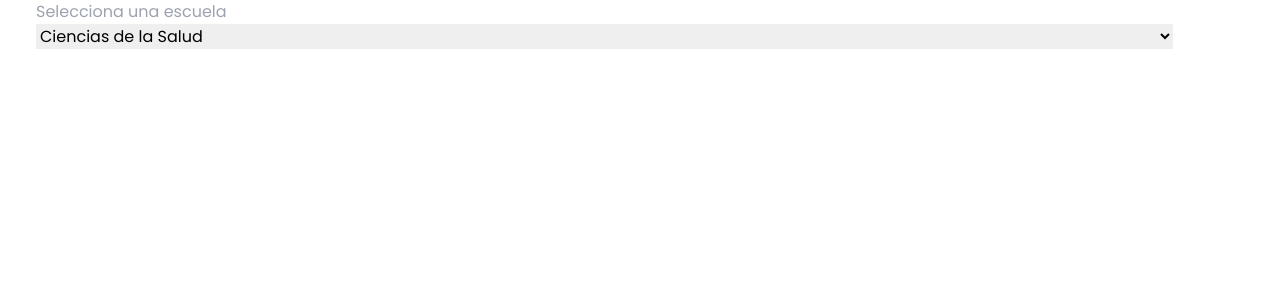
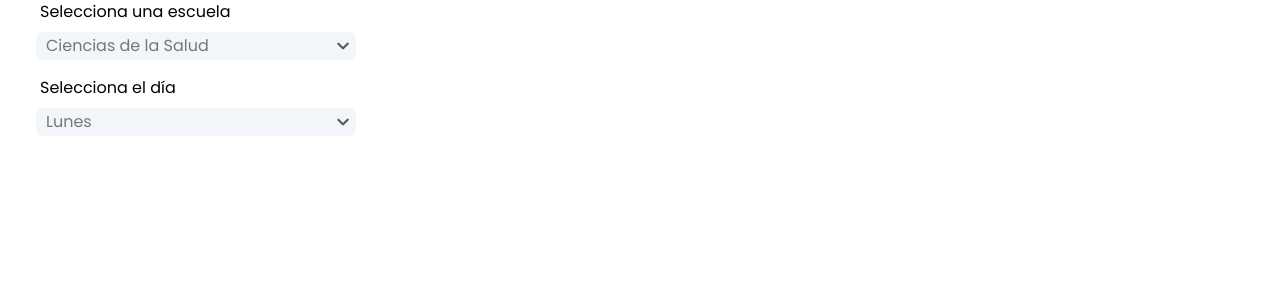
Before and after one commit to jyaru1110/PlataformaPosgrados, a React (Vite) app in the folder react-app/: page /filtrar-horario in a window 1280 px wide. Shown: the top 300 px of the page. Built offline with nearby package versions, Linux system fonts and the light colour scheme.

Commit message:
dropdown dia y escuelas terminado

```diff
--- a/react-app/src/components/form/Dropdown.jsx
+++ b/react-app/src/components/form/Dropdown.jsx
@@ -1,9 +1,15 @@
+import { useState } from 'react';
 export default function Dropdown(props) {
-    const { options, name, label } = props;
+    const { options, name, label, child_to_parent } = props;
+
+    const handleChange = (e) => {
+        child_to_parent(options[e.target.value-1].name);
+    };
+
     return (
       <div className="flex flex-col ml-9">
-        <label className="font-poppins text-base text-gray-400" htmlFor={name}>{label}</label>
-        <select className="font-poppins text-base">
+        <label className="font-poppins text-base ml-1 mb-2" htmlFor={name}>{label}</label>
+        <select className="font-poppins text-base w-80 h-7 bg-primarylight text-gray1 rounded-md px-2.5 mb-4" onChange={handleChange}>
           {options.map(option => (
             <option key={option._id} value={option._id}>
               {option.name}
--- /dev/null
+++ b/react-app/src/components/form/DropdownDia.jsx
@@ -0,0 +1,15 @@
+import Dropdown from "./Dropdown";
+
+export default function DropdownEscuelas(props) {
+    const options = [{ _id: 1, name: 'Lunes' }, { _id: 2, name: 'Martes' }, { _id: 3, name: 'Miércoles'}, { _id: 4, name: 'Jueves'}, { _id: 5, name: 'Viernes'}, { _id: 6, name: 'Sábado'}];
+    const label = 'Selecciona el día';
+
+    const child_to_parent = (child_data) => {
+        props.func(child_data);
+    };
+
+
+  return (
+    <Dropdown options={options} label={label} child_to_parent = {child_to_parent}/>
+  );
+}
--- a/react-app/src/components/form/DropdownEscuelas.jsx
+++ b/react-app/src/components/form/DropdownEscuelas.jsx
@@ -1,8 +1,14 @@
 import Dropdown from "./Dropdown";
-export default function DropdownEscuelas() {
+
+export default function DropdownEscuelas(props) {
   const options = [{ _id: 1, name: 'Ciencias de la Salud' }, { _id: 2, name: 'Gobierno y Economía' }, { _id: 3, name: 'Bellas Artes'}, { _id: 4, name: 'Humanidades'}, { _id: 5, name: 'Derecho'}, { _id: 6, name: 'Empresariales'}, { _id: 7, name: 'ESDAI'}, { _id: 8, name: 'Filosofía'}, { _id: 9, name: 'Ingeniería'}];
   const label = 'Selecciona una escuela';
+
+  const child_to_parent = (child_data) => {
+    props.func(child_data);
+  };
+
   return (
-    <Dropdown options={options} label={label} />
+    <Dropdown options={options} label={label} child_to_parent = {child_to_parent}/>
   );
 }
--- a/react-app/src/hooks/useProximoServicio.js
+++ b/react-app/src/hooks/useProximoServicio.js
@@ -2,7 +2,7 @@ import { useState, useEffect } from 'react';
 import {get_fetch}  from './get_fetch';
 import { date_to_dd_month_yyyy } from '../utils/date_to_string';
 
-const host_back  = "localhost";
+const host_back  = "192.168.0.15";
 const port = "3900";
 
 export const useProximoServicio = () => {
--- a/react-app/src/hooks/useServiciosDia.js
+++ b/react-app/src/hooks/useServiciosDia.js
@@ -1,7 +1,7 @@
 import { useState, useEffect } from 'react';
 import {get_fetch}  from './get_fetch';
 
-const host_back  = "localhost";
+const host_back  = "192.168.0.15";
 const port = "3900";
 
 export const useServiciosDia = (dia) => {
--- a/react-app/src/index.css
+++ b/react-app/src/index.css
@@ -3,3 +3,8 @@
 @tailwind base;
 @tailwind components;
 @tailwind utilities;
+
+select {
+  @apply appearance-none;
+  background: url(../src/assets/Down_Arrow.png) no-repeat right #ddd;
+}
--- a/react-app/src/pages/FiltrarHorario/index.jsx
+++ b/react-app/src/pages/FiltrarHorario/index.jsx
@@ -1,9 +1,16 @@
 import DropdownEscuelas from '../../components/form/DropdownEscuelas';
+import DropdownDia from '../../components/form/DropdownDia';
+import { useState, useEffect } from 'react';
+
 export default function FiltrarHorario() {
-    const escuelas = ['Ingenieria','Ciencias','Artes'];
+    const [escuela, setEscuela] = useState('');
+    const [dia, setDia] = useState('');
+
+
     return (
       <div className="w-11/12 p-0">
-        <DropdownEscuelas/>
+        <DropdownEscuelas func = {setEscuela}/>
+        <DropdownDia func = {setDia}/>
       </div>
     );
   }
--- a/react-app/src/pages/HomeGestor/components/BarDiasSemana.jsx
+++ b/react-app/src/pages/HomeGestor/components/BarDiasSemana.jsx
@@ -27,7 +27,7 @@ export default function BarDiasSemana() {
         ))}
         </div>
         {loading ? <div className="m-auto h-8 w-8 animate-spin rounded-full border-4 border-solid border-current border-r-transparent align-[-0.125em] motion-reduce:animate-[spin_1.5s_linear_infinite]"></div> :
-        <div className="overflow-y-auto h-2/3 mt-1 sm:h-5/6">
+        <div className="overflow-y-auto mt-1">
         {servicios.servicio.length==0 ? <h1 className="text-center mt-2 font-poppins">No hay servicios para esta fecha</h1> :
         <div>
             {servicios.servicio.map((servicio) => (
--- a/react-app/src/pages/HomeGestor/components/ProximoServicio.jsx
+++ b/react-app/src/pages/HomeGestor/components/ProximoServicio.jsx
@@ -5,17 +5,23 @@ export default function ProximoServicio() {
     return (
       <div className="sm:w-2/5 mt-4">
         <div className = "m-auto rounded-3xl flex flex-col bg-primary justify-between sm:my-0 sm:ml-1 sm:mr-0 sm:w-full">
-          <h1 className = "font-poppins pl-4 pt-4 font-medium text-whiteprimary ml-1 text-lg">Próximo servicio</h1>
+          <h1 className = "font-poppins pl-4 pt-4 font-medium text-whiteprimary ml-1 text-lg mb-2">Próximo servicio</h1>
         {servicio==undefined ?
             <div className="m-auto h-8 p-4 mb-4 w-8 animate-spin rounded-full border-4 border-solid border-whitebg border-r-transparent align-[-0.125em] motion-reduce:animate-[spin_1.5s_linear_infinite]"></div> :
             (
-              <div className="w-full pl-4 m-auto flex mb-4">
+              <div className="w-full px-4 m-auto flex mb-4 justify-between">
                 <div className="rounded-xl bg-whitebg h-16 flex items-center flex-col justify-center">
-                  <p className="text-base text-whiteprimary font-poppins mx-4 z-10 font-medium">{get_numero_dia(servicio.fecha)}</p>
-                  <p className="text-xs text-whiteprimary font-poppins mx-4 z-10 font-regular">{get_month_short(servicio.fecha)}</p>
+                  <p className="text-base text-whiteprimary font-poppins mx-4 font-medium">{get_numero_dia(servicio.fecha)}</p>
+                  <p className="text-xs text-gray2 font-poppins font-regular">{get_month_short(servicio.fecha)}</p>
                 </div>
-                <div className="text-whitebg rounded-xl bg-whitebg h-16 text-sm"></div>
-                <div className="text-whitebg rounded-xl bg-whitebg h-16 text-sm"></div>
+                <div className="text-whitebg rounded-xl bg-whitebg h-16 text-sm flex flex-col justify-center p-2 w-48">
+                  <p className="text-base text-whiteprimary font-poppins font-medium">{(servicio.hora_inicio).substring(0,5)} - {(servicio.hora_fin).substring(0,5)}</p>
+                  <p className="text-sm text-gray2 font-poppins font-regular">Salón {servicio.salon_id}</p>
+                </div>
+                <div className="rounded-xl bg-whitebg h-16 flex items-center px-1 flex-col justify-center">
+                  <p className="text-base text-whiteprimary font-poppins mx-4 font-medium">{servicio.num_servicios}</p>
+                  <p className="text-xs text-gray2 font-poppins font-regular">servicios</p>
+                </div>
               </div>
             )
             }
--- a/react-app/src/pages/HomeGestor/components/Servicio.jsx
+++ b/react-app/src/pages/HomeGestor/components/Servicio.jsx
@@ -8,7 +8,7 @@ export default function Servicio(props){
                     <p className="font-poppins font-semibold text-sm">{servicio.salon_id}</p>
                     {servicio.num_servicios>0 ?
                         <div className="flex">
-                            <p className="font-poppins text-sm font-semibold mr-2">{servicio.num_servicios}</p>
+                            <p className="font-poppins text-sm font-semibold mr-1">{servicio.num_servicios}</p>
                             <p className="font-poppins font-thin text-sm text-gray1">servicios</p>
                         </div>
                         :
--- a/react-app/tailwind.config.cjs
+++ b/react-app/tailwind.config.cjs
@@ -6,7 +6,8 @@ module.exports = {
       colors: {
         primary: "#005245",
         primarylight: "#F2F5F9",
-        gray1: "#696E78",
+        gray1: "#757879",
+        gray2: "#ACC6C1",
         whiteprimary: "rgba(255, 255, 255, 0.80)",
         whitebg : "rgba(255, 255, 255, 0.25)",
       },
```
Also changed, not shown: react-app/src/assets/Down_Arrow.png (added).
